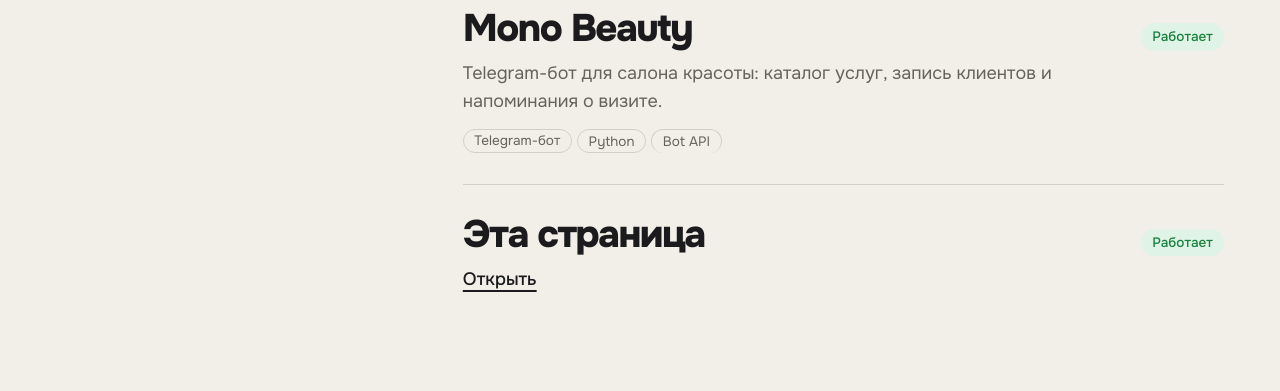
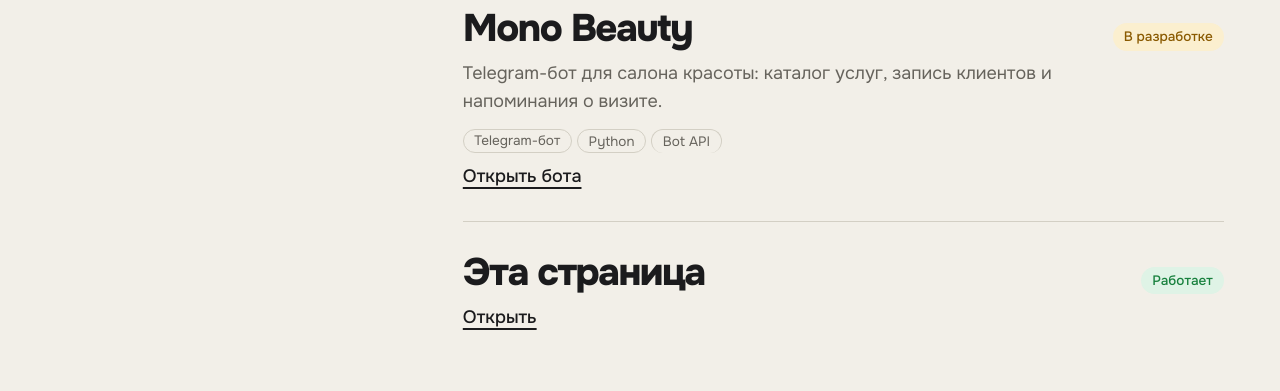
Before and after one commit to Virtuoso3004/mono-site, a plain HTML site: page index.html in a window 1280 px wide. Shown: the part 758-1149 px from the top of the page. Drawn offline with Linux system fonts and the light colour scheme.

Commit message:
Update index.html

```diff
--- a/index.html
+++ b/index.html
@@ -163,10 +163,11 @@ footer{grid-column:1/-1;padding:2rem 0 calc(2rem + env(safe-area-inset-bottom,0p
       <h2>Работы</h2>
       <ul class="work">
         <li>
-          <div class="head"><h3>Mono Beauty</h3><span class="state live">Работает</span></div>
-          <p>Telegram-бот для салона красоты: каталог услуг, запись клиентов и напоминания о визите.</p>
-          <ul class="tags"><li>Telegram-бот</li><li>Python</li><li>Bot API</li></ul>
-        </li>
+  <div class="head"><h3>Mono Beauty</h3><span class="state wip">В разработке</span></div>
+  <p>Telegram-бот для салона красоты: каталог услуг, запись клиентов и напоминания о визите.</p>
+  <ul class="tags"><li>Telegram-бот</li><li>Python</li><li>Bot API</li></ul>
+  <a class="more" href="https://t.me/Mono_BeautyBot" rel="noopener">Открыть бота</a>
+</li>
         <li>
           <div class="head"><h3>Эта страница</h3><span class="state live">Работает</span></div>
           <a class="more" href="https://t.me/Mono_BeautyBot" rel="noopener">Открыть</a>
```
